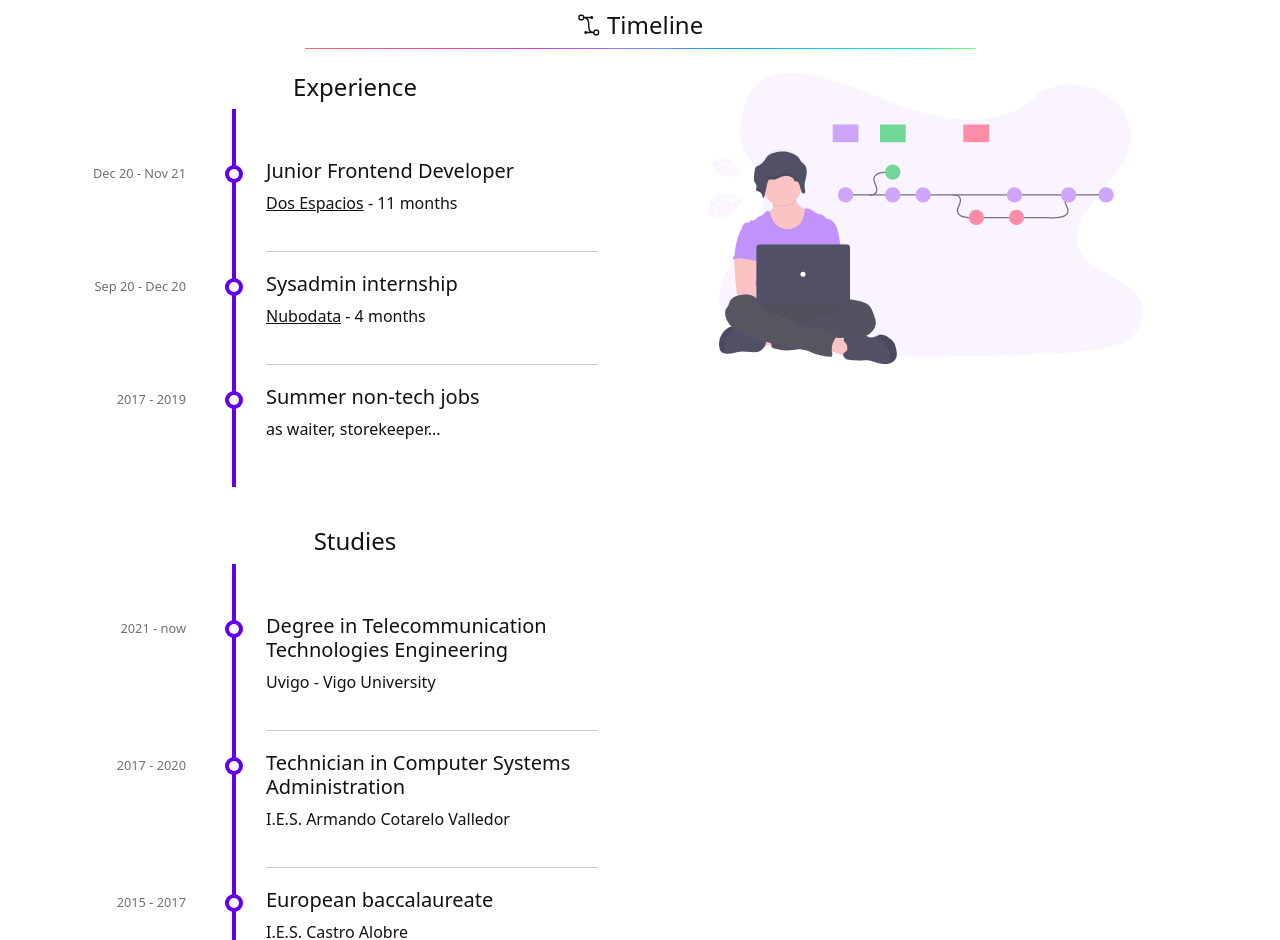
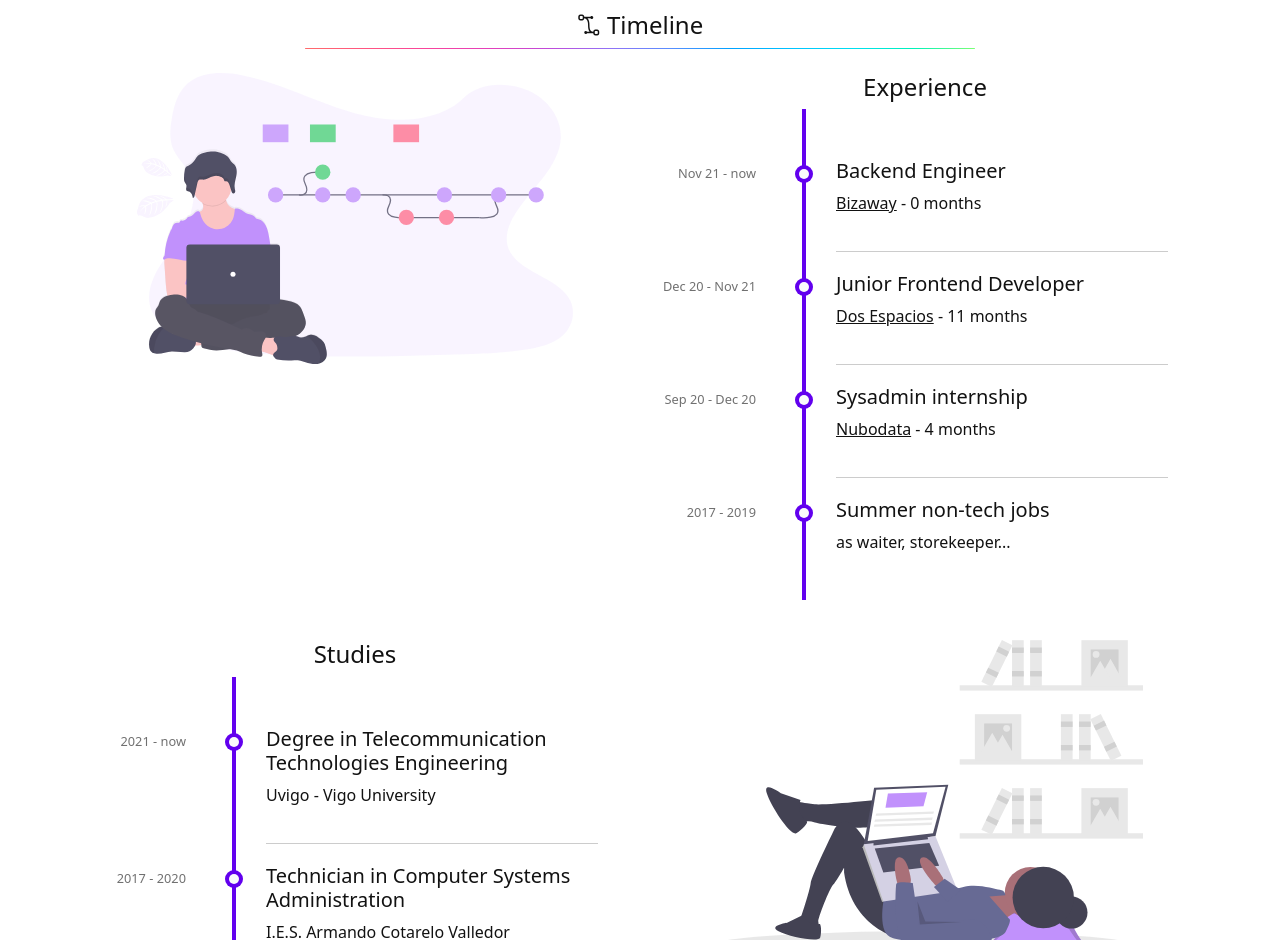
Before and after one commit to dawichi/dawichi.dev, a Next.js app: page / in a window 1280 px wide. Shown: the part 1860-2800 px from the top of the page. Built offline with nearby package versions, Linux system fonts and the light colour scheme.

Commit message:
Update Timeline.tsx

```diff
--- a/components/sections/Timeline.tsx
+++ b/components/sections/Timeline.tsx
@@ -8,6 +8,16 @@ import styles from '../../styles/timeline.module.scss'
 
 const Timeline = () => {
 
+	const getMonthsWorking = (month: number, year: number) => {
+		const date = new Date()
+		const currentMonth = date.getMonth()+1
+		const currentYear = date.getFullYear()
+		const result = (currentMonth - month) + ((currentYear - year) * 12) + 1
+		if (result === 1)
+			return result.toString() + ' month'
+		return result.toString() + ' months'
+	}
+
 	return (
 		<Container className={styles.container}>
 			<h4><i className="bi bi-bezier2"></i> Timeline</h4>
@@ -15,9 +25,16 @@ const Timeline = () => {
 			<br/>
 
 			<Row>
+				<Col xs={12} md={6}>
+					<img src="/assets/svg/workalone.svg" alt="" className={styles.image} />
+				</Col>
 				<Col xs={12} lg={6}>
 					<h4>Experience</h4>
 					<ul>
+						<li data-date="Nov 21 - now">
+							<h5>Backend Engineer</h5>
+							<p><a href="https://bizaway.com" target="_blank">Bizaway</a> - {getMonthsWorking(11, 2021)}</p>
+						</li>
 						<li data-date="Dec 20 - Nov 21">
 							<h5>Junior Frontend Developer</h5>
 							<p><a href="https://dosespacios.com" target="_blank">Dos Espacios</a> - 11 months</p>
@@ -32,6 +49,8 @@ const Timeline = () => {
 						</li>
 					</ul>
 					<br></br>
+				</Col>
+				<Col xs={12} md={6}>
 					<h4>Studies</h4>
 					<ul>
 						<li data-date="2021 - now">
@@ -49,7 +68,7 @@ const Timeline = () => {
 					</ul>
 				</Col>
 				<Col xs={12} md={6}>
-					<img src="/assets/svg/workalone.svg" alt="" className={styles.image} />
+					<img src="/assets/svg/study.svg" alt="" className={styles.image} />
 				</Col>
 			</Row>
 		</Container>
```
